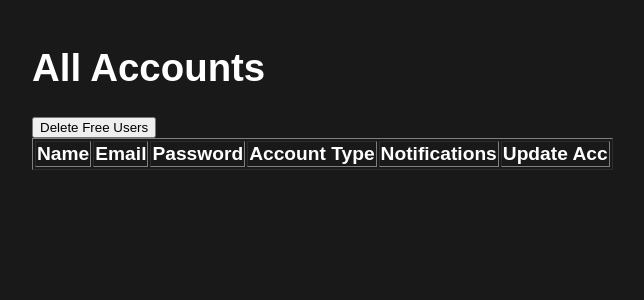
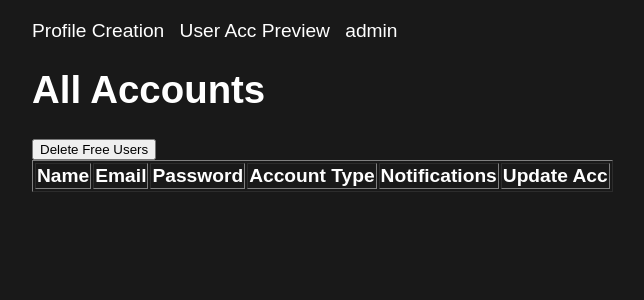
Before and after one commit to Ejav97/Profile-Creation, a Flask app: page /admin/accounts in a window 1280 px wide. Shown: the top 300 px of the page, without its empty margins (308-952 px from the left). Run offline with Flask 3, Linux system fonts and the light colour scheme; lists and menus that the app fills with data are empty.

Commit message:
Added links to move around pages

```diff
--- a/templates/base.html
+++ b/templates/base.html
@@ -7,6 +7,11 @@
     <link rel="stylesheet" type="text/css" href="{{ url_for('static', filename='styles.css') }}">
 </head>
 <body>
+    <header>
+        <a href="/signUp" class="pages">Profile Creation</a>
+        <a href="/account" class="pages">User Acc Preview</a>
+        <a href="admin/accounts" class="pages">admin</a>
+    </header>
     {% block content %} {% endblock %}
 
 </body>
```
